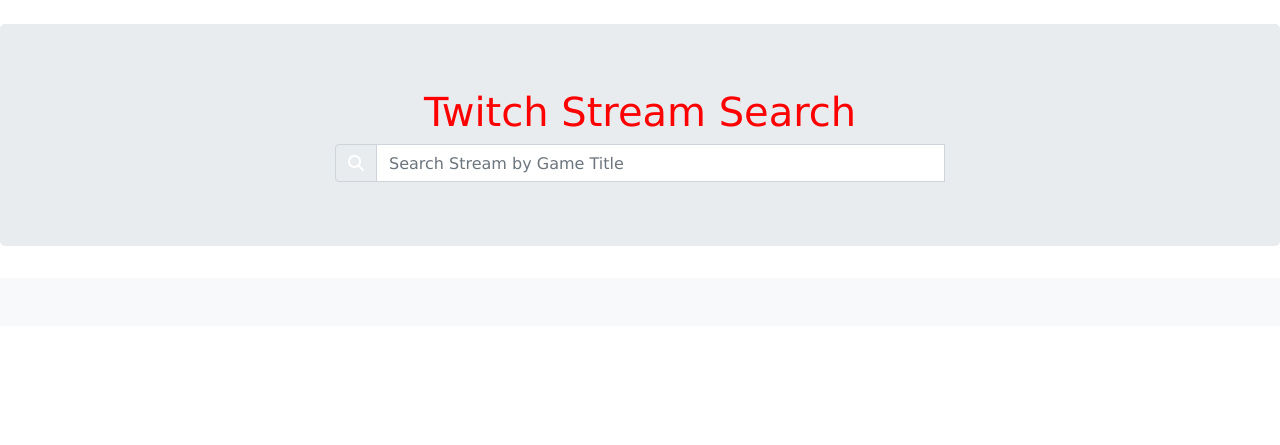
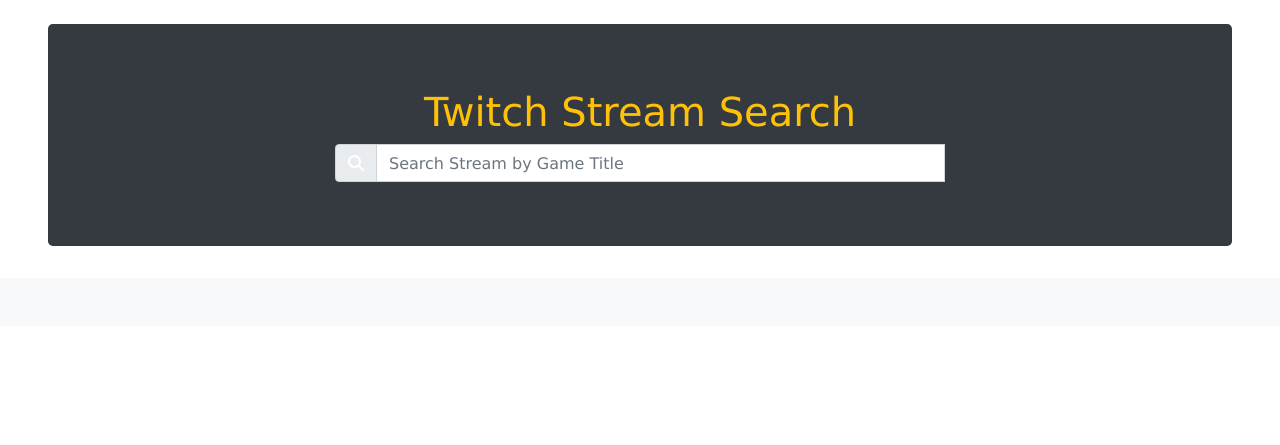
Before and after one commit to alex-kronish/it490-proj, a PHP site: page /it490-proj/view/twitch-search.php in a window 1280 px wide. Shown: the part 56-501 px from the top of the page. Run offline with PHP 8.4, Linux system fonts and the light colour scheme; some libraries are stand-ins or nearby versions.

Commit message:
Midterm Checkpoint Version complete

```diff
--- a/frontend_code/controller/index.php
+++ b/frontend_code/controller/index.php
@@ -91,12 +91,13 @@
 	$steamid = $_SESSION['user']->getSteamID();
 	$api = new Steam_API($steamid);
 	$api->get_game_info($appid, function($response){});
-	$info = $api->get_game_info_array()['info'][0]['description'];
-	$discount = $api->get_game_info_array()['info'][0]['discount'];
+	$info = isset($api->get_game_info_array()['info'][0]['description']) ? $api->get_game_info_array()['info'][0]['description'] : "<p>No game information is available from Steam Store at this time</p>";
+	$discount = isset($api->get_game_info_array()['info'][0]['discount']) ? $api->get_game_info_array()['info'][0]['discount'] : "false";
 	$tags = $api->get_tags();
 	if($discount == 'false')
 		echo "
 			<script type=\"text/javascript\">
+				$('#discount-img').text('');
 				$('#desc img').attr('class', 'img-fluid rounded mx-auto d-block');
 			</script>
 			<div id=\"desc\">".$info.$tags."</div>";
--- a/frontend_code/model/twitch/twitch-api.php
+++ b/frontend_code/model/twitch/twitch-api.php
@@ -72,9 +72,6 @@
 						>
 						<div class=\"card-body\">
 							<p class=\"card-text\">".$streamer.': '.$title."</p>
-							<div class=\"d-flex justify-content-between align-items-center\">
-								<small class=\"text-muted\">9 mins</small>
-							</div>
 						</div>
 					</div>
 				</a>
--- a/frontend_code/view/friend-page.php
+++ b/frontend_code/view/friend-page.php
@@ -9,12 +9,11 @@
 				if(isset($api))
 					echo $api->get_user_info_array()[0]['personaname'];
 				else
-					echo "Gary";
+					echo "User";
 			?>
 			</h3><hr>
 			<img src="<?php if(isset($api)) echo $api->get_user_info_array()[0]['avatar']; ?>" width="150" height="150" class="img-fluid rounded mx-auto d-block">
 			<h5>Persona Name: <?php if(isset($api)) echo $api->get_user_info_array()[0]['personaname']; ?></h5>
-			<h5>Based: NJ, USA</h5>
 			<h5>Steam URL: <a target="_blank" href="<?php if(isset($api)) echo $api->get_user_info_array()[0]['profileurl']; ?>">Steam-Community Link</a></h5>
 		</div>
 	</div>
--- a/frontend_code/view/steam-id.php
+++ b/frontend_code/view/steam-id.php
@@ -16,7 +16,6 @@
 			</h3><hr>
 			<img src="<?php if(isset($api)) echo $api->get_user_info_array()[0]['avatar']; ?>" width="150" height="150" class="img-fluid rounded mx-auto d-block">
 			<h5>Persona Name: <?php if(isset($api)) echo $api->get_user_info_array()[0]['personaname']; ?></h5>
-			<h5>Based: NJ, USA</h5>
 			<h5>Steam URL: <a target="_blank" href="<?php if(isset($api)) echo $api->get_user_info_array()[0]['profileurl']; ?>">Steam-Community Link</a></h5>
 		</div>
 	</div>
--- a/frontend_code/view/twitch-search.php
+++ b/frontend_code/view/twitch-search.php
@@ -1,9 +1,9 @@
 <?php include 'header.php'; ?>
 
 <main role="main">
-	<section class="jumbotron text-center">
+	<section class="jumbotron text-center bg-dark mx-5">
 		<div class="container">
-			<h1 style="color: red;">Twitch Stream Search</h1>
+			<h1 class="text-warning">Twitch Stream Search</h1>
 			<div class="input-group md-form form-sm form-1 pl-0">
 				<div class="input-group-prepend">
 					<span class="input-group-text cyan lighten-3" id="basic-text1"><i class="fas fa-search text-white"
--- a/frontend_code/view/youtube-search.php
+++ b/frontend_code/view/youtube-search.php
@@ -1,9 +1,9 @@
 <?php include 'header.php'; ?>
 
 <main role="main">
-	<section class="jumbotron text-center">
+	<section class="jumbotron text-center mx-5 bg-dark">
 		<div class="container">
-			<h1 style="color: red;">YouTube Search</h1>
+			<h1 class="text-warning">YouTube Search</h1>
 			<div class="input-group md-form form-sm form-1 pl-0">
 				<div class="input-group-prepend">
 					<span class="input-group-text cyan lighten-3" id="basic-text1"><i class="fas fa-search text-white"
```
